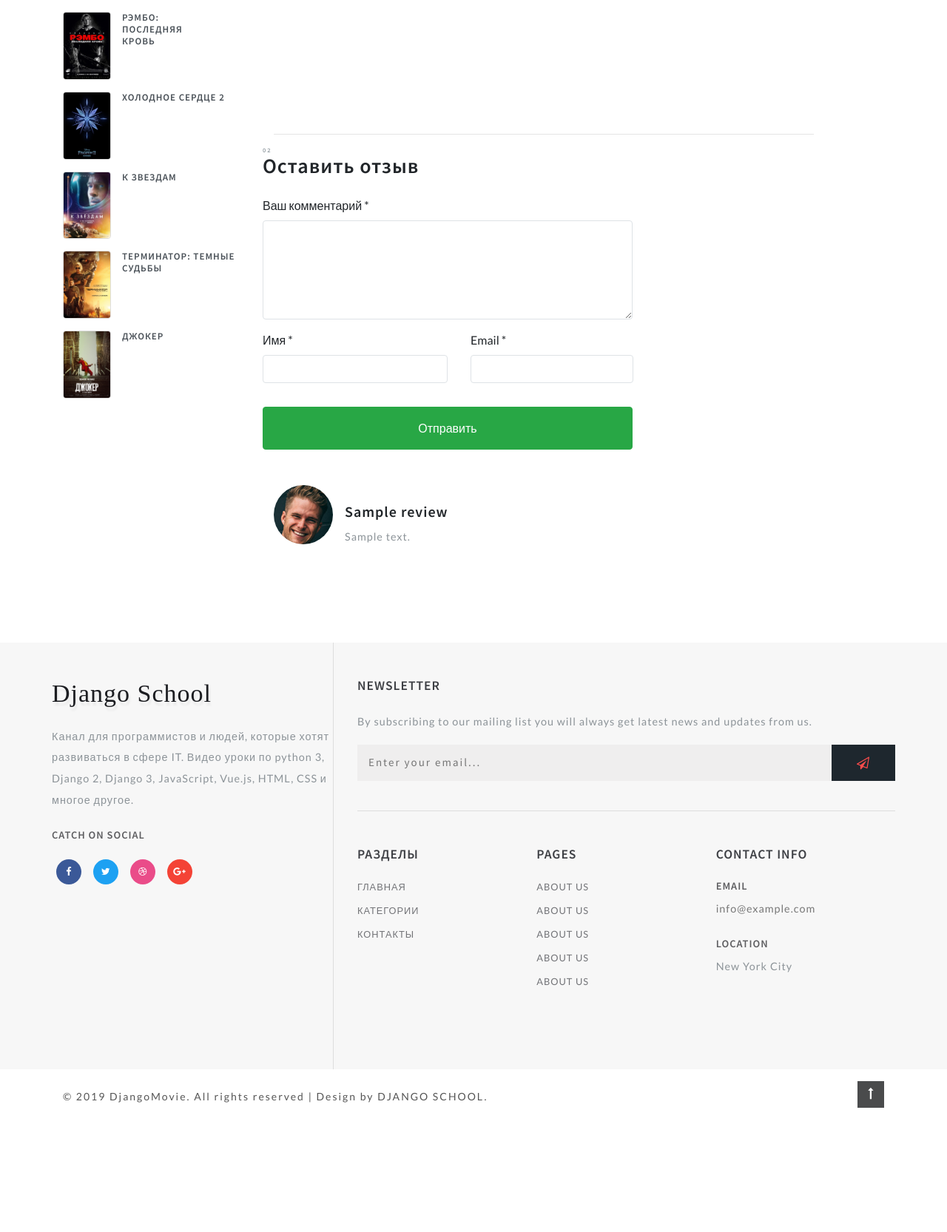
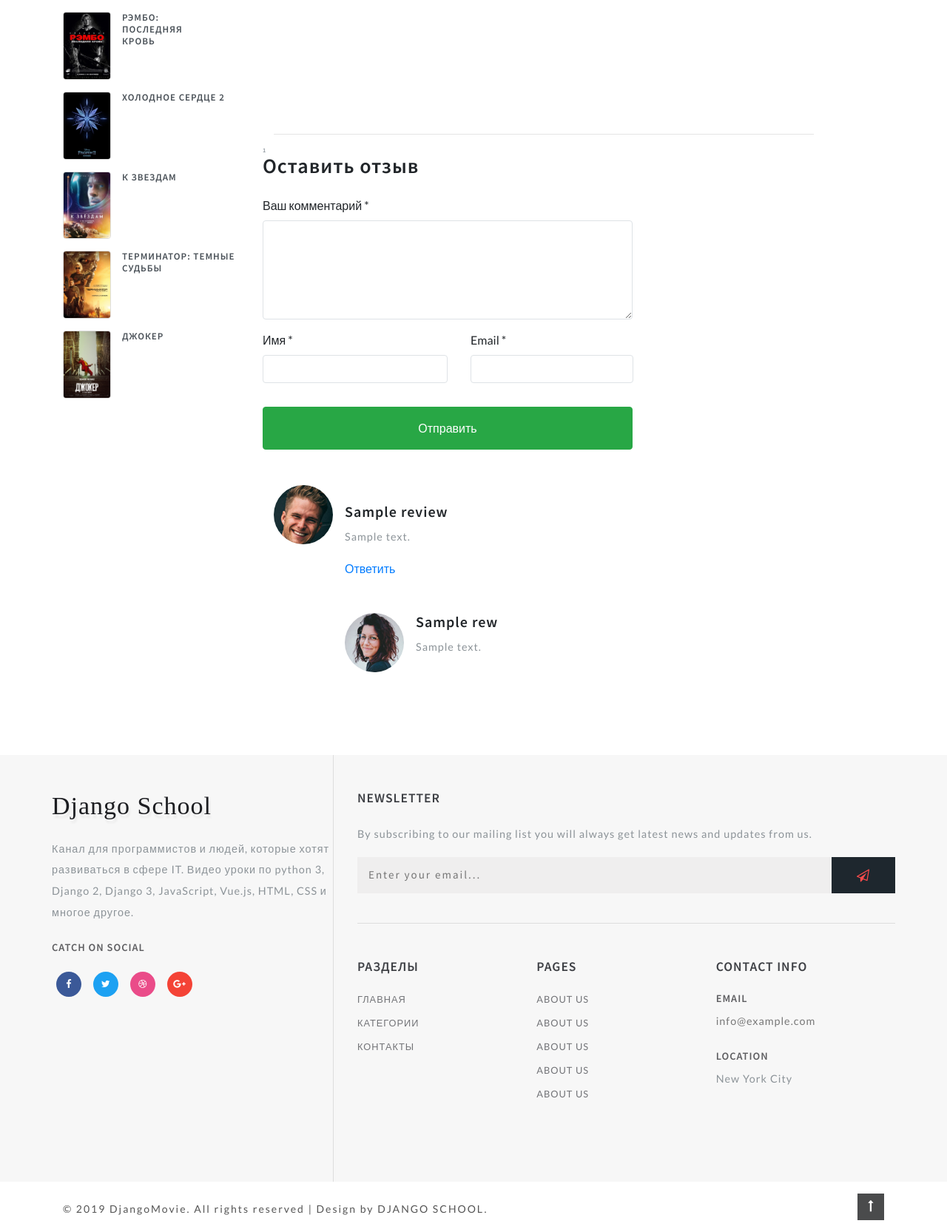
Before and after one commit to PythonNurs/django_movie, a Django app: template templates/movies/movie_detail.html in a window 1280 px wide. Shown: the part 1562-3228 px from the top of the page at 74% size. Before the commit the page ends 3060 px from the top, so only its background shows below. Run offline with Django 3.2, Linux system fonts and the light colour scheme; the template is opened without the code that fills it: most values are stand-ins (such as "Sample title", 1, 10 or a date in 2020); grey boxes marked "Sample" are stand-in pictures; some libraries are stand-ins or nearby versions; grey boxes are pictures that could not be loaded.

Commit message:
make reviews to self

```diff
--- a/movies/models.py
+++ b/movies/models.py
@@ -70,6 +70,9 @@ class Movie(models.Model):
     def __str__(self):
         return self.title
 
+    def get_review(self):
+        return self.reviews_set.filter(parent__isnull=True)
+
     def get_absolute_url(self):
         return reverse('movie_detail', kwargs={"slug": self.url})
 
--- a/movies/views.py
+++ b/movies/views.py
@@ -25,6 +25,8 @@ class AddReview(View):
         movie = Movie.objects.get(pk=pk)
         if form.is_valid():
             form = form.save(commit=False)
+            if request.POST.get('parent', None):
+                form.parent_id = int(request.POST.get('parent'))
             form.movie = movie
             form.save()
         return redirect(movie.get_absolute_url())
--- a/templates/movies/movie_detail.html
+++ b/templates/movies/movie_detail.html
@@ -1,4 +1,5 @@
 {% extends 'movies/base.html' %}
+{% load  static %}
 {% block title %} {{ movie.title }} {% endblock title %}
 {% block container %}
     <div class="container py-md-3">
@@ -138,10 +139,11 @@
                 <div class="contact-single">
                     <h3 class="editContent" style="outline: none; cursor: inherit;">
                                     <span class="sub-tittle editContent"
-                                          style="outline: none; cursor: inherit;">02</span>Оставить
+                                          style="outline: none; cursor: inherit;">{{ movie.reviews_set.count }}</span>Оставить
                         отзыв</h3>
-                    <form action="{% url 'add_review' movie.id %}" method="post" class="mt-4">
+                    <form action="{% url 'add_review' movie.id %}" method="post" class="mt-4" id="fromReview">
                         {% csrf_token %}
+                        <input type="hidden" name="parent" id="contactparent" value="">
                         <div class="form-group editContent">
                             <label for="contactcomment" class="editContent">
                                 Ваш комментарий *
@@ -174,9 +176,9 @@
                 <!--  //contact form grid ends here -->
             </div>
         </div>
-        {% for review in movie.reviews_set.all %}
+        {% for review in movie.get_review %}
             <div class="media py-5">
-                <img src="bundles/images/te2.jpg" class="mr-3 img-fluid" alt="image">
+                <img src="{% static 'images/te2.jpg' %}" class="mr-3 img-fluid" alt="image">
                 <div class="media-body mt-4">
                     <h5 class="mt-0 editContent">
                         {{ review.name }}
@@ -184,26 +186,28 @@
                     <p class="mt-2 editContent">
                         {{ review.text }}
                     </p>
-                    {#                    <div class="media mt-5 editContent"#}
-                    {#                         style="outline: none; cursor: inherit;">#}
-                    {#                        <a class="pr-3" href="#">#}
-                    {#                            <img src="bundles/images/te1.jpg" class="img-fluid "#}
-                    {#                                 alt="image" style="outline: none; cursor: inherit;">#}
-                    {#                        </a>#}
-                    {#                        <div class="media-body">#}
-                    {#                            <h5 class="mt-0 editContent"#}
-                    {#                                style="outline: none; cursor: inherit;">Leia Organa</h5>#}
-                    {#                            <p class="mt-2 editContent"#}
-                    {#                               style="outline: none; cursor: inherit;"> Cras sit amet#}
-                    {#                                nibh libero, in gravida nulla. Nulla vel metus#}
-                    {#                                scelerisque ante sollicitudin. Cras purus odio,#}
-                    {#                                vestibulum in vulputate at, tempus viverra turpis. Fusce#}
-                    {#                                condimentum nunc ac nisi vulputate fringilla..</p>#}
-                    {#                        </div>#}
-                    {#                    </div>#}
+                    <a href="#fromReview" onclick="addReview('{{ review.name }}' , '{{ review.id }}')">Ответить</a>
+                    {% for rew in review.reviews_set.all %}
+                        <div class="media mt-5 editContent">
+                            <a class="pr-3" href="#">
+                                <img src="{% static 'images/te1.jpg' %}" class="img-fluid " alt="image">
+                            </a>
+                            <div class="media-body">
+                                <h5 class="mt-0 editContent">{{ rew.name }}</h5>
+                                <p class="mt-2 editContent">{{ rew.text }}</p>
+                            </div>
+                        </div>
+                    {% endfor %}
                 </div>
             </div>
         {% endfor %}
     </div>
     </div>
+    <script>
+        function addReview(name, id) {
+            document.getElementById('contactparent').value = id;
+            document.getElementById('contactcomment').innerText = `${name},`
+
+        }
+    </script>
 {% endblock %}
```
